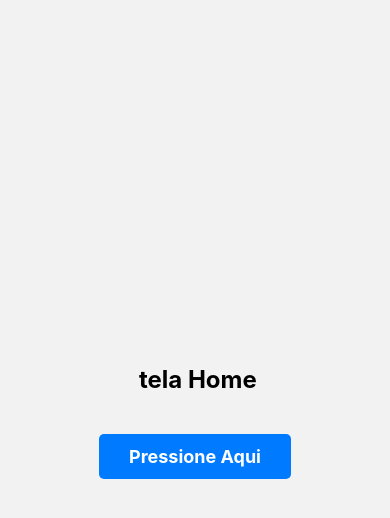
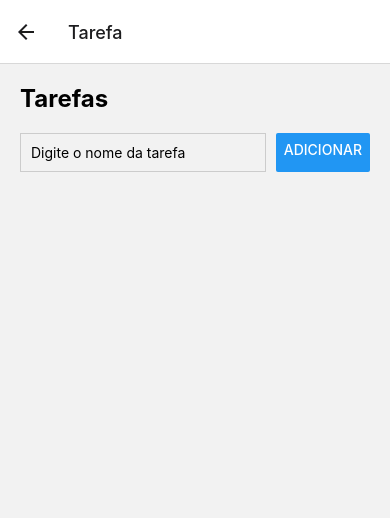
Before and after one commit to RenatoCes/app_atividades, a React Native app: screen /Tarefa in a window 390 px wide. Shown: the top 518 px of the page. Built offline with nearby package versions, Linux system fonts and the light colour scheme.

Commit message:
Navigation on system

```diff
--- a/src/navigation/Navigation.tsx
+++ b/src/navigation/Navigation.tsx
@@ -1,31 +1,22 @@
+
 import React from 'react';
-import { createStackNavigator, StackNavigationOptions } from '@react-navigation/stack';
 import { NavigationContainer } from '@react-navigation/native';
+import { createStackNavigator } from '@react-navigation/stack';
 import HomeScreen from '../screens/Home/Home';
-import DetailsScreen from '../screens/details/Details';
-
-
-export type RootStackParamList = {
-  Home: undefined;
-  Details: { userId: string };
-};
+import TaskScreen from '../screens/Tarefas/Task';
+import { RootStackParamList } from './Types';
 
 const Stack = createStackNavigator<RootStackParamList>();
 
-const AppNavigator: React.FC = () => {
-  const screenOptions: StackNavigationOptions = {
-    headerShown: false,
-  };
-
+const Navigation = () => {
   return (
     <NavigationContainer>
-      <Stack.Navigator initialRouteName="Home" screenOptions={screenOptions}>
-
+      <Stack.Navigator initialRouteName="Home">
         <Stack.Screen name="Home" component={HomeScreen} />
-        <Stack.Screen name="Details" component={DetailsScreen}/>
+        <Stack.Screen name="Tarefa" component={TaskScreen} />
       </Stack.Navigator>
     </NavigationContainer>
   );
 };
 
-export default AppNavigator;
+export default Navigation;
--- a/src/screens/Home/Home.tsx
+++ b/src/screens/Home/Home.tsx
@@ -1,20 +1,18 @@
-// HomeScreen.tsx
 import React from 'react';
 import { View, Text, TouchableOpacity } from 'react-native';
-import { useNavigation } from '@react-navigation/native';
+import { useNavigation, NavigationProp } from '@react-navigation/native';
+import { RootStackParamList } from '../../navigation/Types'; // Importando os tipos
 import Homestyles from './style';
-import DetailsScreen from '../details/Details';
-
 
 const HomeScreen: React.FC = () => {
-  const navigation = useNavigation();
+  const navigation = useNavigation<NavigationProp<RootStackParamList>>();
 
   return (
     <View style={Homestyles.container}>
-      <Text style={Homestyles.text}> tela Home</Text>
+      <Text style={Homestyles.text}>tela Home</Text>
       <TouchableOpacity
         style={Homestyles.buttonContainer}
-        onPress={() => navigation.navigate('DetailsScreen')}
+        onPress={() => navigation.navigate('Tarefa')}
       >
         <Text style={Homestyles.buttonText}>Pressione Aqui</Text>
       </TouchableOpacity>
--- a/src/screens/details/Details.tsx
+++ b/src/screens/Tarefas/Task.tsx
@@ -1,15 +1,26 @@
 // screens/DetailsScreen.tsx
 import React, { useState } from 'react';
-import { View, Text, TextInput, Button, FlatList } from 'react-native';
+import { View, Text, TextInput, Button, FlatList, StyleSheet } from 'react-native';
 import DetailStyles from './style';
+import DateTimeDisplay from '../../calendario/DateTimeDisplay';
 
-const DetailsScreen: React.FC = () => {
+interface Task {
+  name: string;
+  date: string;
+}
+
+const TaskScreen: React.FC = () => {
   const [taskName, setTaskName] = useState('');
-  const [tasks, setTasks] = useState<string[]>([]);
+  const [tasks, setTasks] = useState<Task[]>([]);
 
   const handleAddTask = () => {
     if (taskName.trim() !== '') {
-      setTasks([...tasks, taskName]);
+      const currentDate = new Date();
+      const year = currentDate.getFullYear();
+      const month = currentDate.toLocaleString('default', { month: 'long' });
+      const day = currentDate.getDate();
+      const date = `${day} de ${month} de ${year}`;
+      setTasks([...tasks, { name: taskName, date }]);
       setTaskName('');
     }
   };
@@ -41,7 +52,8 @@ const DetailsScreen: React.FC = () => {
         keyExtractor={(item, index) => index.toString()}
         renderItem={({ item, index }) => (
           <View style={DetailStyles.taskItem}>
-            <Text>{item}</Text>
+            <Text>{item.name}</Text>
+            <Text>{item.date}</Text>
             <Button title="Excluir" onPress={() => handleDeleteTask(index)} />
           </View>
         )}
@@ -50,4 +62,4 @@ const DetailsScreen: React.FC = () => {
   );
 };
 
-export default DetailsScreen;
+export default TaskScreen;
--- a/src/screens/details/style.ts
+++ b/src/screens/Tarefas/style.ts
@@ -1,7 +1,7 @@
 // styles/DetailsScreenStyles.tsx
 import { StyleSheet } from 'react-native';
 
-const DetailStyles = StyleSheet.create({
+const TaskStyles = StyleSheet.create({
   container: {
     flex: 1,
     padding: 20,
@@ -29,4 +29,4 @@ const DetailStyles = StyleSheet.create({
     marginBottom: 10,
   },
 });
-export default DetailStyles
+export default TaskStyles
```
Also changed, not shown: src/navigation/Types.ts (+1 -8 lines).
